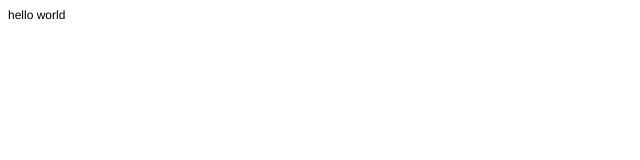
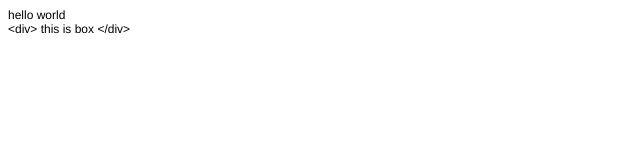
Before and after one commit to AlexandraStr/attempt-at-writing, a plain HTML site: page index.html in a window 1280 px wide. Shown: the whole page, without its empty margins (0-640 px from the left). Drawn offline with Linux system fonts and the light colour scheme.

Commit message:
added same box

```diff
--- a/index.html
+++ b/index.html
@@ -12,5 +12,6 @@
 </head>
 <body>
 <p class="p1">hello world</p>
+<p class="p1">&lt;div&gt; this is box &lt;/div&gt;</p>
 </body>
 </html>
```
